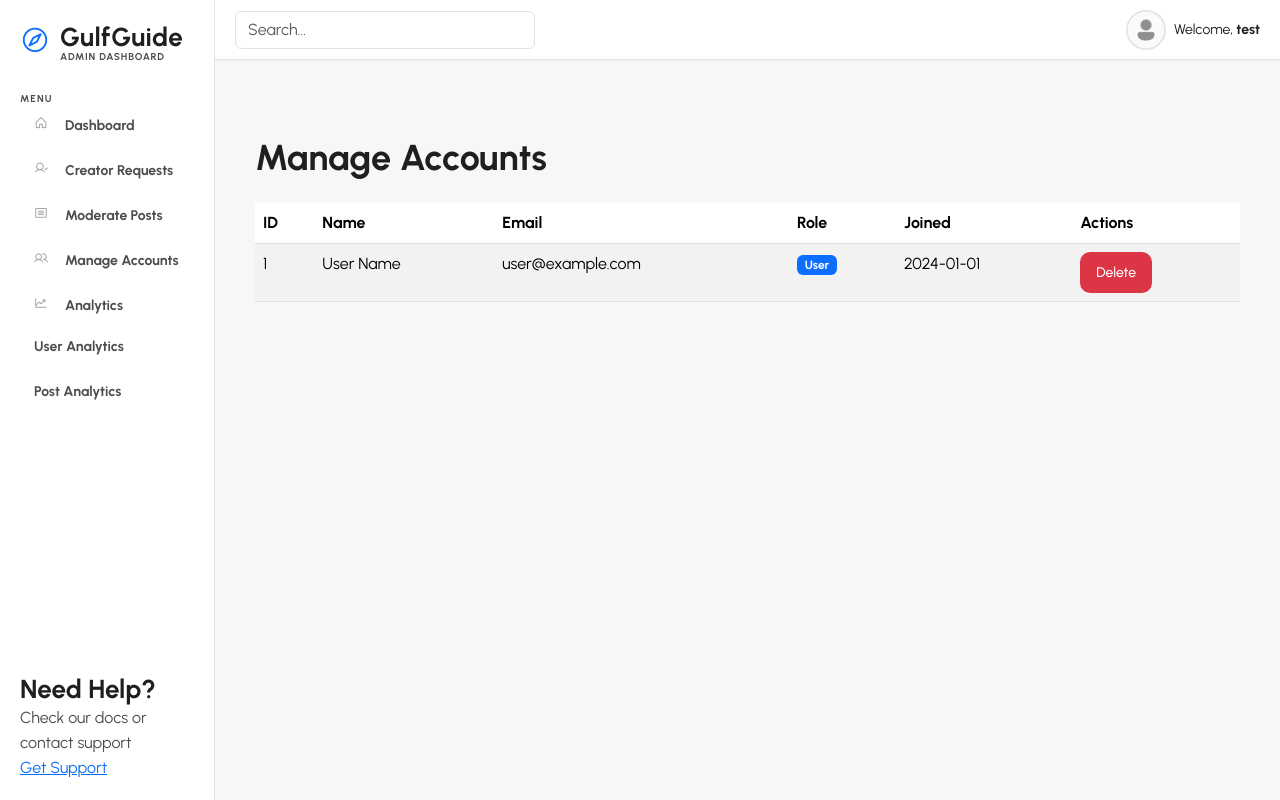
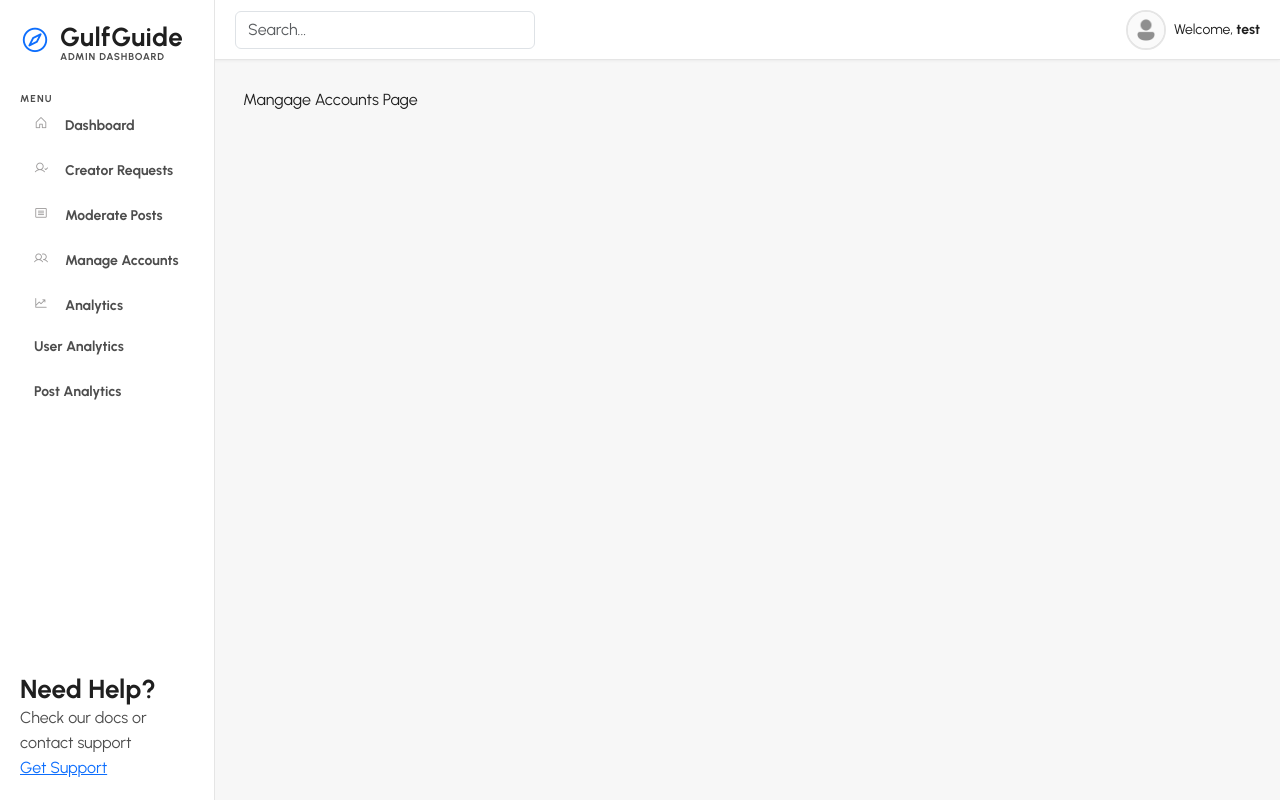
Before and after one commit to nhumaid7/GulfGuide, a PHP site: page /admin/manage-accounts in a window 1280 px wide. Run offline with PHP 8.4, Linux system fonts and the light colour scheme; some libraries are stand-ins or nearby versions.

Commit message:
add dummy text

```diff
--- a/PhpProject/index.php
+++ b/PhpProject/index.php
@@ -1,4 +1,5 @@
 <?php
+require_once __DIR__ . '/config/dbConn.php';
 require_once __DIR__ . '/classes/user.php';
 
 $uri = parse_url($_SERVER['REQUEST_URI'])['path'];
@@ -30,8 +31,8 @@ function routeToController($uri, $routes)
             'page'=>$routes[$uri],
             'params'=>[]
         ];
-    } if (preg_match('#^/country/([^/]+)$#', $uri, $matches)) {
-        return ['page' => __DIR__ . '/pages/countries/show.php', 'params' => ['name' => $matches[1]]];
+    } else if (preg_match('#^/country/(\d+)$#', $uri, $matches)) {
+        return ['page' => __DIR__ . '/pages/countries/show.php', 'params' => ['id' => $matches[1]]];
     } else if (preg_match('#^/posts/(\d+)$#', $uri, $matches)) {
         return ['page' => __DIR__ . '/pages/posts/show.php', 'params' => ['id' => $matches[1]]];
     } else if (preg_match('#^/locations/(\d+)$#', $uri, $matches)) {
@@ -49,6 +50,7 @@ function abort($code = 404)
     require __DIR__ . "/pages/errors/{$code}.php";
     die();
 }
+
 $route = routeToController($uri,$routes);
 $page = $route['page'];
 $params = $route['params'];
--- a/PhpProject/pages/admin/manage-accounts.php
+++ b/PhpProject/pages/admin/manage-accounts.php
@@ -1,40 +1 @@
-<?php
-// Manage user accounts
-?>
-<div class="container-fluid py-5">
-    <h1>Manage Accounts</h1>
-
-    <div class="table-responsive mt-4">
-        <table class="table table-striped">
-            <thead>
-                <tr>
-                    <th>ID</th>
-                    <th>Name</th>
-                    <th>Email</th>
-                    <th>Role</th>
-                    <th>Joined</th>
-                    <th>Actions</th>
-                </tr>
-            </thead>
-            <tbody>
-                <?php
-                // Fetch all users
-                // $users = User::all();
-                ?>
-                <tr>
-                    <td>1</td>
-                    <td>User Name</td>
-                    <td>user@example.com</td>
-                    <td><span class="badge bg-primary">User</span></td>
-                    <td>2024-01-01</td>
-                    <td>
-                        <form method="POST" action="/accounts/delete" style="display: inline;">
-                            <input type="hidden" name="user_id" value="1">
-                            <button type="submit" class="btn btn-sm btn-danger" onclick="return confirm('Delete user?')">Delete</button>
-                        </form>
-                    </td>
-                </tr>
-            </tbody>
-        </table>
-    </div>
-</div>
+Mangage Accounts Page
--- a/PhpProject/pages/countries/index.php
+++ b/PhpProject/pages/countries/index.php
@@ -0,0 +1 @@
+Counties
--- a/PhpProject/pages/countries/show.php
+++ b/PhpProject/pages/countries/show.php
@@ -0,0 +1 @@
+Country <?php echo $params['name']; ?>
--- a/PhpProject/pages/creator/creator-home.php
+++ b/PhpProject/pages/creator/creator-home.php
@@ -0,0 +1 @@
+Creator Home
--- /dev/null
+++ b/PhpProject/pages/locations/add.php
@@ -0,0 +1 @@
+locations add
--- a/PhpProject/pages/locations/show.php
+++ b/PhpProject/pages/locations/show.php
@@ -0,0 +1 @@
+location
--- a/PhpProject/pages/posts/add.php
+++ b/PhpProject/pages/posts/add.php
@@ -0,0 +1 @@
+Post add
--- a/PhpProject/pages/posts/edit.php
+++ b/PhpProject/pages/posts/edit.php
@@ -0,0 +1 @@
+post edit <?php echo $params['id']; ?>
--- a/PhpProject/pages/posts/index.php
+++ b/PhpProject/pages/posts/index.php
@@ -0,0 +1 @@
+Post
--- a/PhpProject/pages/posts/show.php
+++ b/PhpProject/pages/posts/show.php
@@ -0,0 +1 @@
+post <?php echo $params['id']; ?>
--- a/PhpProject/partials/creator/navigation.html
+++ /dev/null
@@ -1,6 +0,0 @@
-<nav>
-<a class="btn btn-primary" href="/login">country</a>
-<a class="btn btn-outline-primary" href="/login?role=creator">
-    Creator Login
-</a>
-</nav>
```
Also changed, not shown: PhpProject/pages/admin/moderate-posts.php (+1 -41 lines), PhpProject/docs/JQUERY_QUICK_REFERENCE.md (renamed from JQUERY_QUICK_REFERENCE.md).
